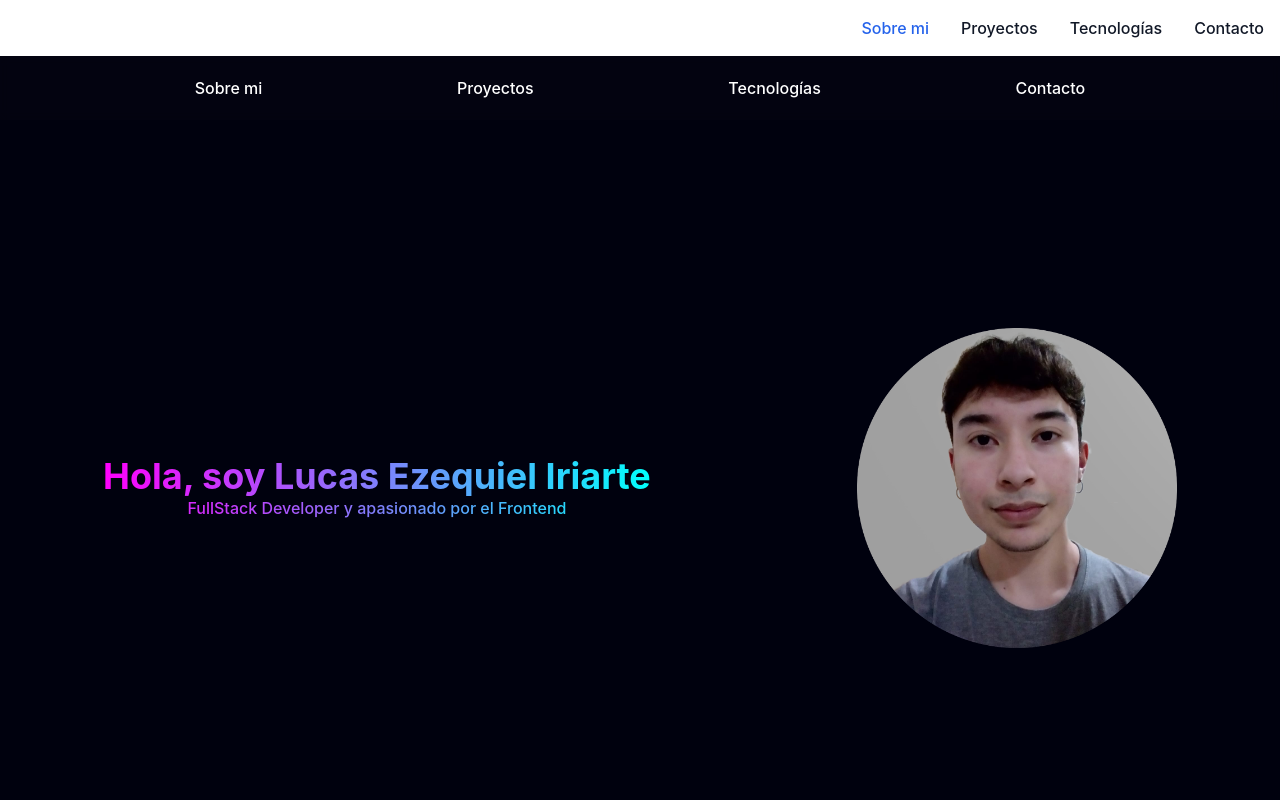
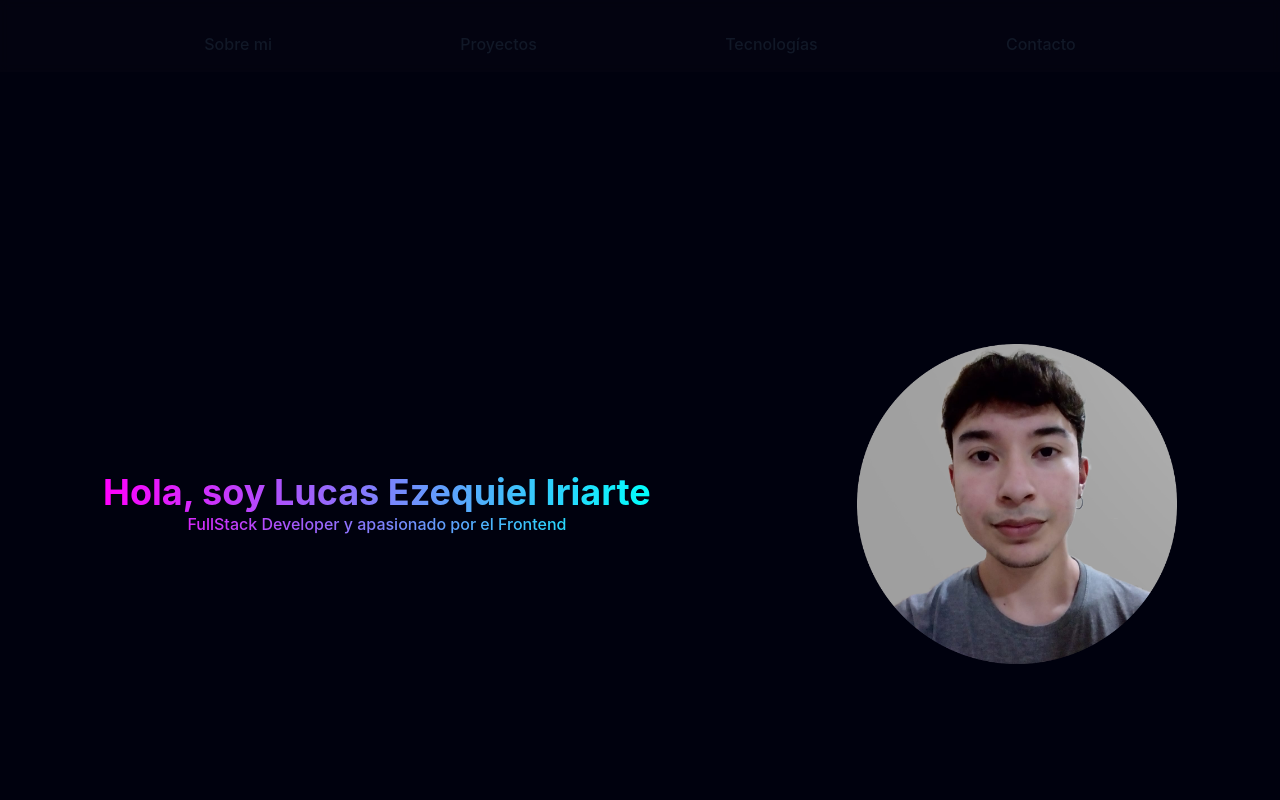
Before and after one commit to LucasIriarte/Portfolio, a React (Vite) app: page / in a window 1280 px wide. Shown: the top 800 px of the page. Built offline with nearby package versions, Linux system fonts and the light colour scheme.

Commit message:
NavBar hamburguer

```diff
--- a/src/components/Header/Header.jsx
+++ b/src/components/Header/Header.jsx
@@ -9,38 +9,38 @@ const Header = () => {
     }
     return (
         <>
-            <nav className="bg-white border-gray-200 dark:bg-gray-900">
+            <nav className="bg-white border-gray-200 dark:bg-transparent backdrop-blur-sm bg-white/[.01]">
                 <div className="flex flex-wrap items-center justify-end max-w-screen-xl mx-auto p-4">
                     {/* <a href="https://flowbite.com" className="flex items-center">
                         <img src="https://flowbite.com/docs/images/logo.svg" className="h-8 mr-3" alt="Flowbite Logo" />
                         <span className="self-center text-2xl font-semibold whitespace-nowrap dark:text-white">Flowbite</span>
                     </a> */}
                     <div className="flex items-center md:order-2">
-                        <button data-collapse-toggle="mega-menu" type="button" className="inline-flex items-center p-2 ml-1 text-sm text-gray-500 rounded-lg md:hidden hover:bg-gray-100 focus:outline-none focus:ring-2 focus:ring-gray-200 dark:text-gray-400 dark:hover:bg-gray-700 dark:focus:ring-gray-600" aria-controls="mega-menu" aria-expanded="false" onClick={handleBarsDrops}>
+                        <button data-collapse-toggle="mega-menu" type="button" className="inline-flex items-center p-2 ml-1 text-sm text-gray-500 rounded-lg sm:hidden hover:bg-gray-100 focus:outline-none focus:ring-2 focus:ring-gray-200 dark:text-gray-400 dark:hover:bg-gray-700 dark:focus:ring-gray-600" aria-controls="mega-menu" aria-expanded="false" onClick={handleBarsDrops}>
                             <span className="sr-only">Open main menu</span>
                             <svg aria-hidden="true" className="w-6 h-6" fill="currentColor" viewBox="0 0 20 20" xmlns="http://www.w3.org/2000/svg"><path fill-rule="evenodd" d="M3 5a1 1 0 011-1h12a1 1 0 110 2H4a1 1 0 01-1-1zM3 10a1 1 0 011-1h12a1 1 0 110 2H4a1 1 0 01-1-1zM3 15a1 1 0 011-1h12a1 1 0 110 2H4a1 1 0 01-1-1z" clip-rule="evenodd"></path></svg>
                         </button>
                     </div>
-                    <div id="mega-menu" className={barsDropDown===true?"items-center justify-between w-full md:flex md:w-auto md:order-1":"items-center justify-between hidden w-full md:flex md:w-auto md:order-1"}>
-                        <ul className="flex flex-col mt-4 font-medium md:flex-row md:space-x-8 md:mt-0">
+                    <div className={barsDropDown===true?"items-center justify-between w-full sm:flex sm:w-full":"items-center justify-between hidden w-full sm:flex sm:w-full"}>
+                        <ul className="flex items-center flex-col mt-4 font-medium sm:flex-row sm:justify-evenly sm:w-full">
                             <li>
-                                <a href="#" className="block py-2 pl-3 pr-4 text-blue-600 border-b border-gray-100 hover:bg-gray-50 md:hover:bg-transparent md:border-0 md:hover:text-blue-600 md:p-0 dark:text-blue-500 md:dark:hover:text-blue-500 dark:hover:bg-gray-700 dark:hover:text-blue-500 md:dark:hover:bg-transparent dark:border-gray-700" aria-current="page">Sobre mi</a>
+                                <a href="#" className="block py-2 pl-3 pr-4 text-gray-900 hover:bg-gray-50 sm:hover:bg-transparent sm:border-0 sm:hover:text-blue-600 sm:p-0 dark:text-white sm:dark:hover:text-blue-500 dark:hover:bg-gray-700 dark:hover:text-blue-500 sm:dark:hover:bg-transparent dark:border-gray-700">Sobre mi</a>
                             </li>
                             <li>
-                                <a href="#" className="block py-2 pl-3 pr-4 text-gray-900 border-b border-gray-100 hover:bg-gray-50 md:hover:bg-transparent md:border-0 md:hover:text-blue-600 md:p-0 dark:text-white md:dark:hover:text-blue-500 dark:hover:bg-gray-700 dark:hover:text-blue-500 md:dark:hover:bg-transparent dark:border-gray-700">Proyectos</a>
+                                <a href="#" className="block py-2 pl-3 pr-4 text-gray-900 hover:bg-gray-50 sm:hover:bg-transparent sm:border-0 sm:hover:text-blue-600 sm:p-0 dark:text-white sm:dark:hover:text-blue-500 dark:hover:bg-gray-700 dark:hover:text-blue-500 sm:dark:hover:bg-transparent dark:border-gray-700">Proyectos</a>
                             </li>
                             <li>
-                                <a href="#" className="block py-2 pl-3 pr-4 text-gray-900 border-b border-gray-100 hover:bg-gray-50 md:hover:bg-transparent md:border-0 md:hover:text-blue-600 md:p-0 dark:text-white md:dark:hover:text-blue-500 dark:hover:bg-gray-700 dark:hover:text-blue-500 md:dark:hover:bg-transparent dark:border-gray-700">Tecnologías</a>
+                                <a href="#" className="block py-2 pl-3 pr-4 text-gray-900 hover:bg-gray-50 sm:hover:bg-transparent sm:border-0 sm:hover:text-blue-600 sm:p-0 dark:text-white sm:dark:hover:text-blue-500 dark:hover:bg-gray-700 dark:hover:text-blue-500 sm:dark:hover:bg-transparent dark:border-gray-700">Tecnologías</a>
                             </li>
                             <li>
-                                <a href="#" className="block py-2 pl-3 pr-4 text-gray-900 border-b border-gray-100 hover:bg-gray-50 md:hover:bg-transparent md:border-0 md:hover:text-blue-600 md:p-0 dark:text-white md:dark:hover:text-blue-500 dark:hover:bg-gray-700 dark:hover:text-blue-500 md:dark:hover:bg-transparent dark:border-gray-700">Contacto</a>
+                                <a href="#" className="block py-2 pl-3 pr-4 text-gray-900 hover:bg-gray-50 sm:hover:bg-transparent sm:border-0 sm:hover:text-blue-600 sm:p-0 dark:text-white sm:dark:hover:text-blue-500 dark:hover:bg-gray-700 dark:hover:text-blue-500 sm:dark:hover:bg-transparent dark:border-gray-700">Contacto</a>
                             </li>
                         </ul>
                     </div>
                 </div>
             </nav>
 
-            <nav className="flex justify-evenly items-center font-medium h-16 fixed w-full backdrop-blur-sm bg-white/[.01]">
+            {/* <nav className="flex justify-evenly items-center font-medium h-16 fixed w-full backdrop-blur-sm bg-white/[.01]">
                 <NavLink>
                     Sobre mi
                 </NavLink>
@@ -53,7 +53,7 @@ const Header = () => {
                 <NavLink>
                     Contacto
                 </NavLink>
-            </nav>
+            </nav> */}
         </>
     )
 }
```
